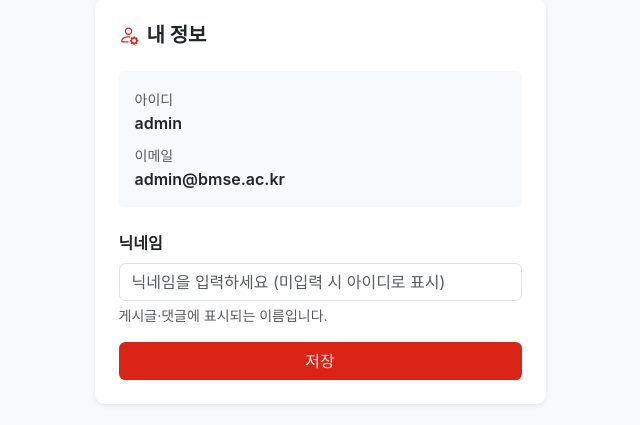
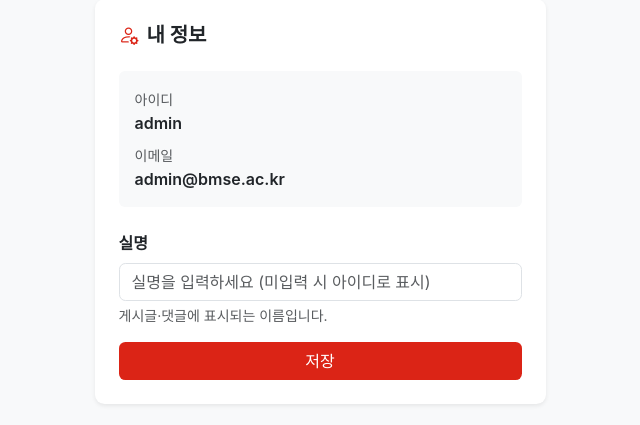
Before and after one commit to biotae/bmse-bulletin-board, a Flask app: page /profile in a window 1280 px wide. Shown: the part 81-506 px from the top of the page, without its empty margins (320-960 px from the left). Run offline with Flask 3, Linux system fonts and the light colour scheme; a user stored in the database is signed in; data that the repository does not hold is empty.

Commit message:
내 정보 페이지: 닉네임 → 실명으로 레이블 변경
Co-Authored-By: Claude Sonnet 4.6 <noreply@anthropic.com>

```diff
--- a/templates/auth/profile.html
+++ b/templates/auth/profile.html
@@ -22,13 +22,13 @@
           </div>
         </div>
 
-        <!-- 닉네임 설정 -->
+        <!-- 실명 설정 -->
         <form method="POST">
           <input type="hidden" name="back" value="{{ back }}">
           <div class="mb-3">
-            <label for="nickname" class="form-label fw-semibold">닉네임</label>
+            <label for="nickname" class="form-label fw-semibold">실명</label>
             <input type="text" class="form-control" id="nickname" name="nickname"
-                   placeholder="닉네임을 입력하세요 (미입력 시 아이디로 표시)"
+                   placeholder="실명을 입력하세요 (미입력 시 아이디로 표시)"
                    value="{{ current_user.nickname or '' }}"
                    maxlength="80">
             <div class="form-text">게시글·댓글에 표시되는 이름입니다.</div>
```
